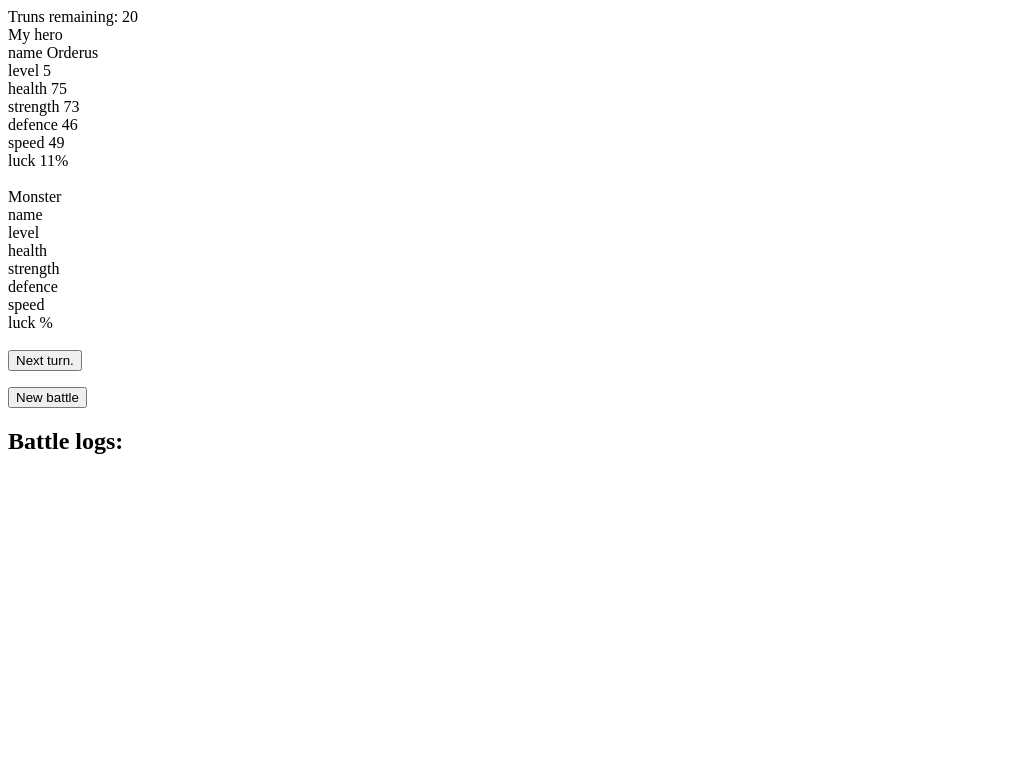
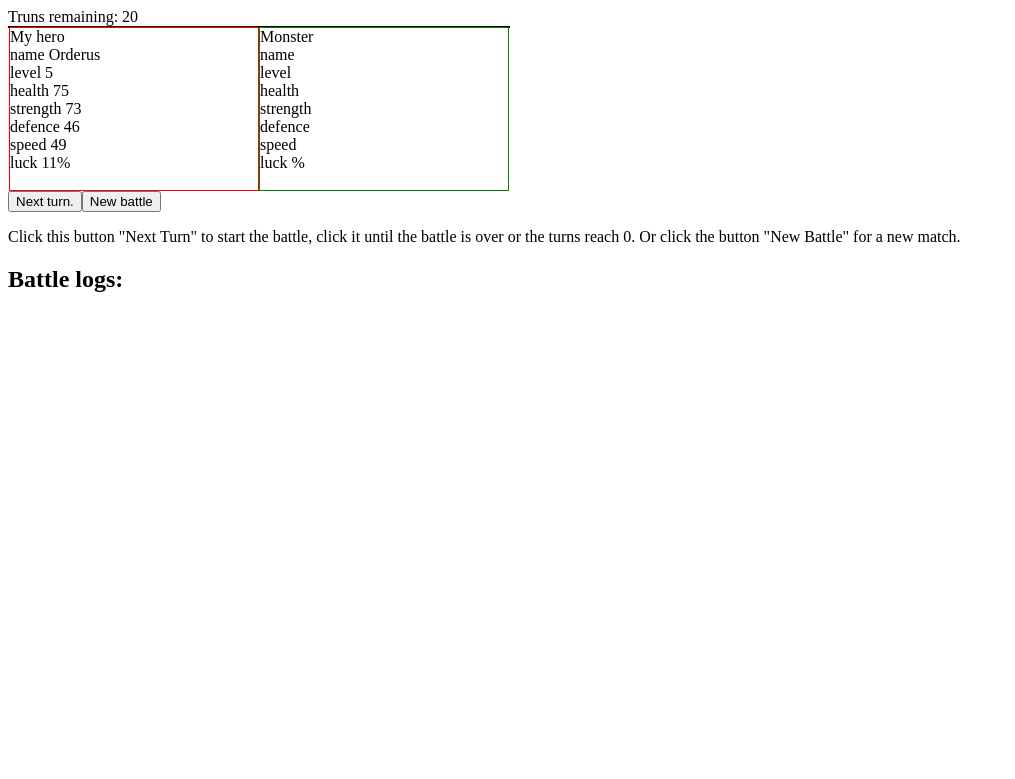
Before and after one commit to LunguGeorgeProgramator/php-rpg-game, a PHP site: page / in a window 1280 px wide. Shown: the top 779 px of the page, without its empty margins (0-1015 px from the left). Run offline with PHP 8.4, Linux system fonts and the light colour scheme; data comes from the database, SQL or seed files in the repository; data that the repository does not hold is empty.

Commit message:
some rudimentary design changes

```diff
--- /dev/null
+++ b/custom.css
@@ -0,0 +1,28 @@
+.clearfix:after {
+    content: " ";
+    visibility: hidden;
+    display: block;
+    height: 0;
+    clear: both;
+ }
+
+ #first, #second{
+   box-sizing: border-box;
+   -moz-box-sizing: border-box;
+   -webkit-box-sizing: border-box;
+ }
+
+ #wrapper {
+     width: 500px;
+     border: 1px solid black;
+ }
+ #first {
+     border: 1px solid red;
+     float:left;
+     width:50%;
+ }
+ #second {
+     border: 1px solid green;
+     float:left;
+     width:50%;
+ }
--- a/index.php
+++ b/index.php
@@ -1,3 +1,4 @@
+<LINK REL=StyleSheet HREF="custom.css" TITLE="Contemporary">
 <?php
 session_start();
 include 'mainModel.php';
@@ -47,6 +48,8 @@ if(!isset($_POST['attack'])){
     $_SESSION['turn_to_attack'] = ($_SESSION['turn_to_attack'] == 0 ? 1 : 0);
 }
 echo "Truns remaining: ". $_SESSION['turns_remaining']. "<br>";
+echo "<div id='wrapper'>";
+echo "<div id='first'>";
 echo "My hero <br>";
 echo "name $playerOne->name <br>";
 echo "level $playerOne->level <br>";
@@ -56,7 +59,8 @@ echo "defence $playerOne->defence <br>";
 echo "speed $playerOne->speed <br>";
 echo "luck $playerOne->luck% <br>";
 echo "<br>";
-
+echo "</div>";
+echo "<div id='second'>";
 echo "Monster <br>";
 echo "name $playerTwo->name <br>";
 echo "level $playerTwo->level <br>";
@@ -66,14 +70,19 @@ echo "defence $playerTwo->defence <br>";
 echo "speed $playerTwo->speed <br>";
 echo "luck $playerTwo->luck% <br>";
 echo "<br>";
-
+echo "</div>";
+echo "</div>";
 ?>
-    <form method="POST">
+<div style="clear:both"></div>
+    <form method="POST" style="float: left">
         <input type="submit" name="attack" value="Next turn.">
     </form>
-    <form method="GET">
+    <form method="GET" style="float: left">
         <input type="submit" value="New battle">
     </form>
+<div style="clear:both"></div>
+Click this button "Next Turn" to start the battle, click it until the battle is over or the turns reach 0.
+Or click the button "New Battle" for a new match.
     <h2>Battle logs:</h2>
 <?php
 
```
